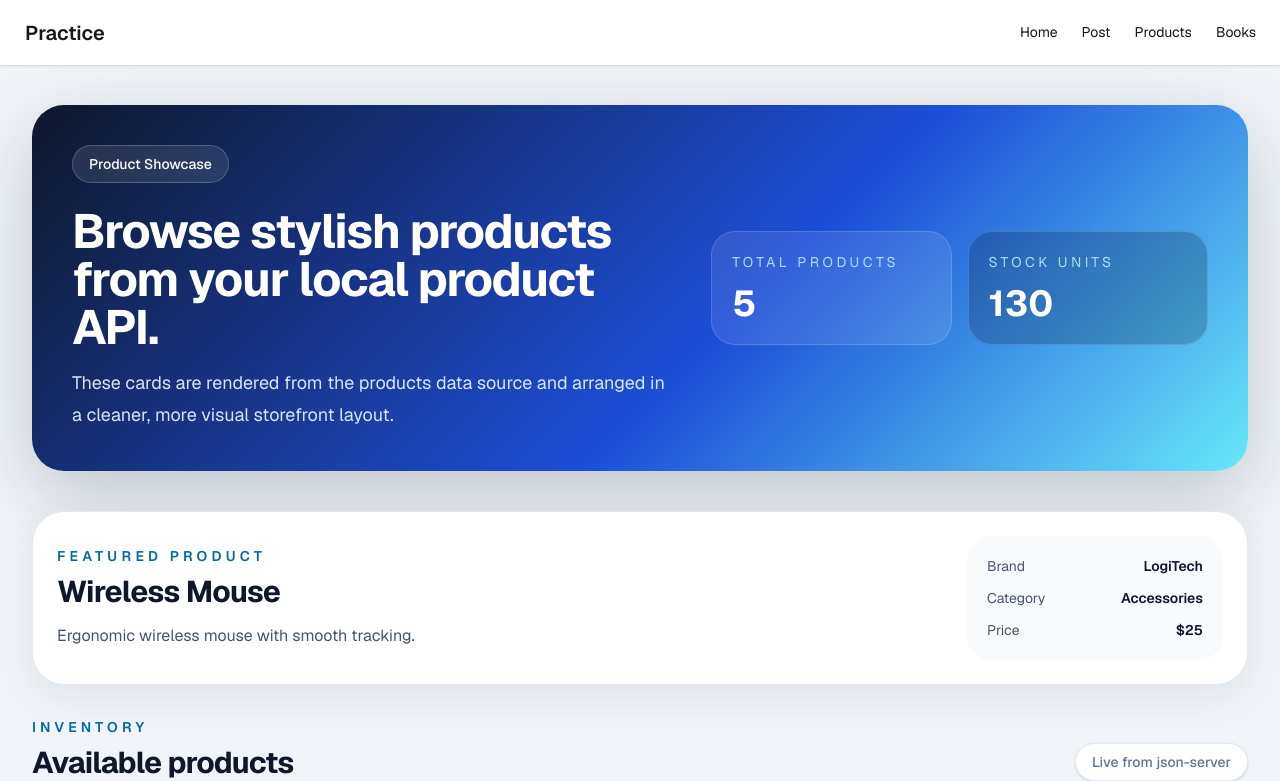
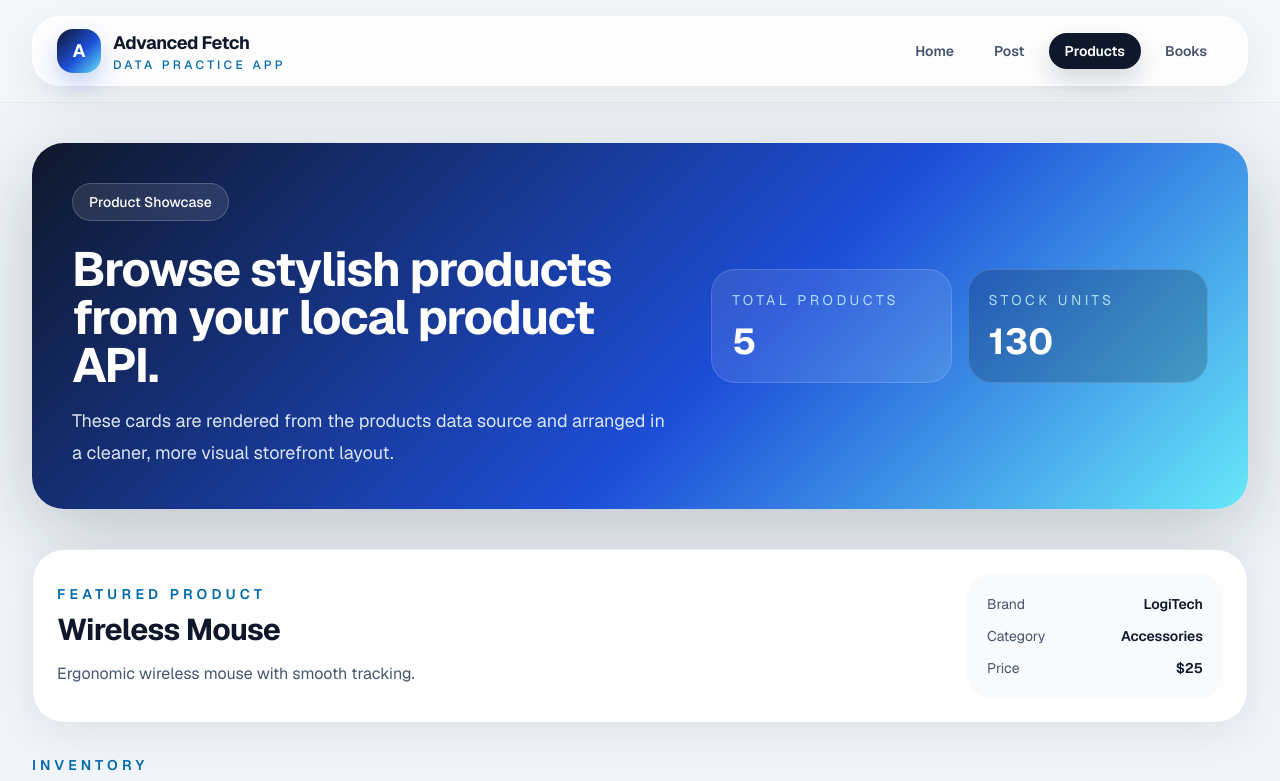
Before and after one commit to nafiz2024/Practice-Advanced-Data-Fetching, a Next.js app: page /products in a window 1280 px wide. Shown: the top 781 px of the page. Built offline with nearby package versions, Linux system fonts and the light colour scheme; data requests are answered from the project's data file.

Commit message:
Make navbar stylis

```diff
--- a/src/app/post/page.jsx
+++ b/src/app/post/page.jsx
@@ -1,13 +1,13 @@
 import Link from "next/link";
 
 const getPosts = async () => {
-    try {
-        const res = await fetch("https://jsonplaceholder.typicode.com/posts");
-        return res.json();
-    }
-    catch (err) {
+    const res = await fetch("https://jsonplaceholder.typicode.com/posts", { cache: 'no-store' });
+
+    if (!res.ok) {
         throw new Error('Failed to fetch Posts')
     }
+
+    return res.json();
 }
 
 const PostPage = async ({ searchParams }) => {
--- a/src/app/products/page.jsx
+++ b/src/app/products/page.jsx
@@ -1,13 +1,13 @@
 import Link from 'next/link';
 
 const getProducts = async () => {
-    try {
-        const res = await fetch('http://localhost:5000/products', { cache: 'no-store' })
-        return res.json();
-    }
-    catch (err) {
+    const res = await fetch('http://localhost:5000/products', { cache: 'no-store' });
+
+    if (!res.ok) {
         throw new Error('Failed To Fetch Products')
     }
+
+    return res.json();
 }
 
 const ProductsPage = async () => {
--- a/src/component/navbar/page.jsx
+++ b/src/component/navbar/page.jsx
@@ -1,37 +1,110 @@
-import Link from "next/link";
+'use client';
 
-const links = <>
-    <li><Link href='/'>Home</Link></li>
-    <li><Link href='/post'>Post</Link></li>
-    <li><Link href='/products'>Products</Link></li>
-    <li><Link href='/books'>Books</Link></li>
-</>
+import Link from 'next/link';
+import { usePathname } from 'next/navigation';
+import { useState } from 'react';
 
+const navLinks = [
+    { href: '/', label: 'Home' },
+    { href: '/post', label: 'Post' },
+    { href: '/products', label: 'Products' },
+    { href: '/books', label: 'Books' },
+];
+
+const isActiveLink = (pathname, href) => {
+    if (href === '/') {
+        return pathname === '/';
+    }
+
+    return pathname === href || pathname.startsWith(`${href}/`);
+};
 
 const Navbar = () => {
+    const pathname = usePathname();
+    const [isMenuOpen, setIsMenuOpen] = useState(false);
+
     return (
-        <div className="">
-            <div className="navbar bg-base-100 shadow-sm">
-                <div className="navbar-start">
-                    <div className="dropdown">
-                        <div tabIndex={0} role="button" className="btn btn-ghost lg:hidden">
-                            <svg xmlns="http://www.w3.org/2000/svg" className="h-5 w-5" fill="none" viewBox="0 0 24 24" stroke="currentColor"> <path strokeLinecap="round" strokeLinejoin="round" strokeWidth="2" d="M4 6h16M4 12h8m-8 6h16" /> </svg>
+        <header className="sticky top-0 z-50 border-b border-slate-200/70 bg-slate-100/80 backdrop-blur-xl">
+            <div className="mx-auto max-w-7xl px-4 py-4 sm:px-6 lg:px-8">
+                <div className="flex items-center justify-between rounded-[1.75rem] border border-white/80 bg-white/80 px-4 py-3 shadow-[0_16px_40px_rgba(15,23,42,0.08)] sm:px-6">
+                    <Link href="/" className="flex items-center gap-3">
+                        <span className="flex h-11 w-11 items-center justify-center rounded-2xl bg-[linear-gradient(135deg,#0f172a_0%,#1d4ed8_55%,#67e8f9_100%)] text-lg font-bold text-white shadow-[0_12px_24px_rgba(29,78,216,0.24)]">
+                            A
+                        </span>
+                        <div>
+                            <p className="text-lg font-bold tracking-tight text-slate-900">
+                                Advanced Fetch
+                            </p>
+                            <p className="text-xs font-medium uppercase tracking-[0.28em] text-sky-700">
+                                Data practice app
+                            </p>
                         </div>
-                        <ul
-                            tabIndex="-1"
-                            className="menu menu-sm dropdown-content bg-base-100 rounded-box z-1 mt-3 w-52 p-2 shadow">
-                            {links}
-                        </ul>
+                    </Link>
+
+                    <nav className="hidden items-center gap-2 lg:flex">
+                        {navLinks.map((link) => {
+                            const isActive = isActiveLink(pathname, link.href);
+
+                            return (
+                                <Link
+                                    key={link.href}
+                                    href={link.href}
+                                    className={`rounded-full px-4 py-2 text-sm font-semibold transition ${isActive
+                                        ? 'bg-slate-900 text-white shadow-[0_12px_24px_rgba(15,23,42,0.16)]'
+                                        : 'text-slate-600 hover:bg-sky-50 hover:text-sky-700'
+                                        }`}
+                                >
+                                    {link.label}
+                                </Link>
+                            );
+                        })}
+                    </nav>
+
+                    <button
+                        type="button"
+                        onClick={() => setIsMenuOpen((open) => !open)}
+                        className="inline-flex h-11 w-11 items-center justify-center rounded-2xl border border-slate-200 text-slate-700 transition hover:border-sky-200 hover:bg-sky-50 hover:text-sky-700 lg:hidden"
+                        aria-label="Toggle navigation menu"
+                        aria-expanded={isMenuOpen}
+                    >
+                        <svg
+                            xmlns="http://www.w3.org/2000/svg"
+                            viewBox="0 0 24 24"
+                            fill="none"
+                            stroke="currentColor"
+                            strokeWidth="1.8"
+                            className="h-5 w-5"
+                        >
+                            <path strokeLinecap="round" strokeLinejoin="round" d="M4 7h16M4 12h16M4 17h16" />
+                        </svg>
+                    </button>
+                </div>
+
+                {isMenuOpen && (
+                    <div className="mt-3 rounded-[1.5rem] border border-white/80 bg-white/90 p-3 shadow-[0_16px_40px_rgba(15,23,42,0.08)] lg:hidden">
+                        <nav className="grid gap-2">
+                            {navLinks.map((link) => {
+                                const isActive = isActiveLink(pathname, link.href);
+
+                                return (
+                                    <Link
+                                        key={link.href}
+                                        href={link.href}
+                                        onClick={() => setIsMenuOpen(false)}
+                                        className={`rounded-2xl px-4 py-3 text-sm font-semibold transition ${isActive
+                                            ? 'bg-slate-900 text-white'
+                                            : 'text-slate-600 hover:bg-sky-50 hover:text-sky-700'
+                                            }`}
+                                    >
+                                        {link.label}
+                                    </Link>
+                                );
+                            })}
+                        </nav>
                     </div>
-                    <a className="btn btn-ghost text-xl">Practice</a>
-                </div>
-                <div className="navbar-end hidden lg:flex">
-                    <ul className="menu menu-horizontal px-1">
-                        {links}
-                    </ul>
-                </div>
+                )}
             </div>
-        </div>
+        </header>
     );
 };
 
```
